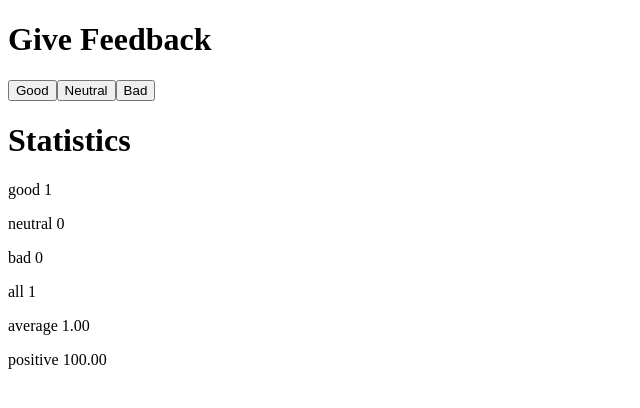
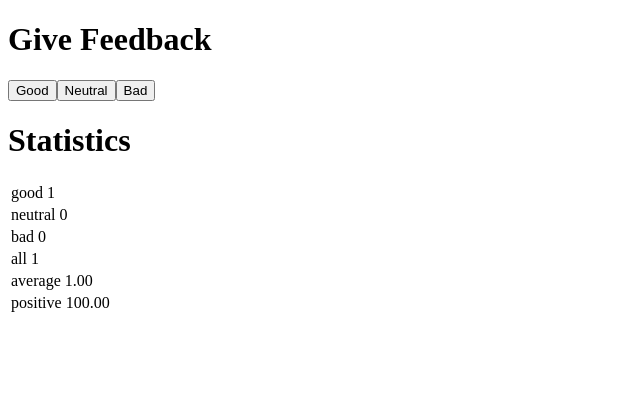
Before and after one commit to tomislav-varga/fullstackopen-exercises, a React (Vite) app in the folder part1/unicafe/: page / in a window 1280 px wide. Both pictures are taken after a click on the button "Good". Shown: the top 408 px of the page, without its empty margins (0-640 px from the left). Built offline with nearby package versions, Linux system fonts and the light colour scheme; the HTML template or start-up script is replaced by a standard one.

Commit message:
solution exercise 1.11

```diff
--- a/part1/unicafe/src/App.jsx
+++ b/part1/unicafe/src/App.jsx
@@ -3,7 +3,7 @@ import { useState } from 'react'
 const StatisticLine = ({ text, value }) => {
   return (
     <>
-      <p>{text} {value}</p>
+      <tr><td>{text} {value}</td></tr>
     </>
   )
 }
@@ -12,13 +12,16 @@ const Statistics = ({ good, neutral, bad, all, average, positive }) => {
   /// ...
   return(
     <div>
+      <table>
+        <tbody>
           <StatisticLine text="good" value ={good} />
           <StatisticLine text="neutral" value ={neutral} />
           <StatisticLine text="bad" value ={bad} />
           <StatisticLine text="all" value ={all} />
           <StatisticLine text="average" value ={average.toFixed(2)} />
           <StatisticLine text="positive" value ={positive.toFixed(2)} />
-
+        </tbody>
+      </table>
     </div>
   )
 }
```
Lines whose indentation alone changed are shown as unchanged.
